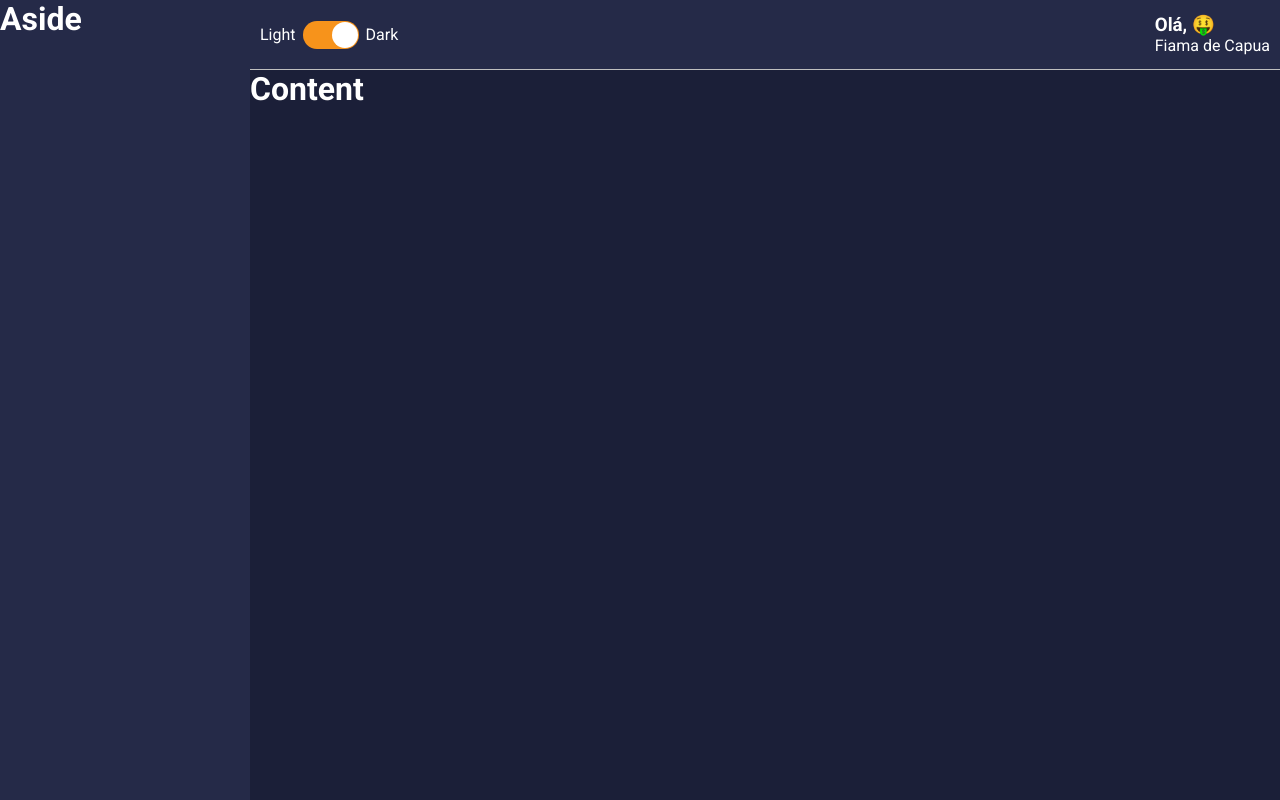
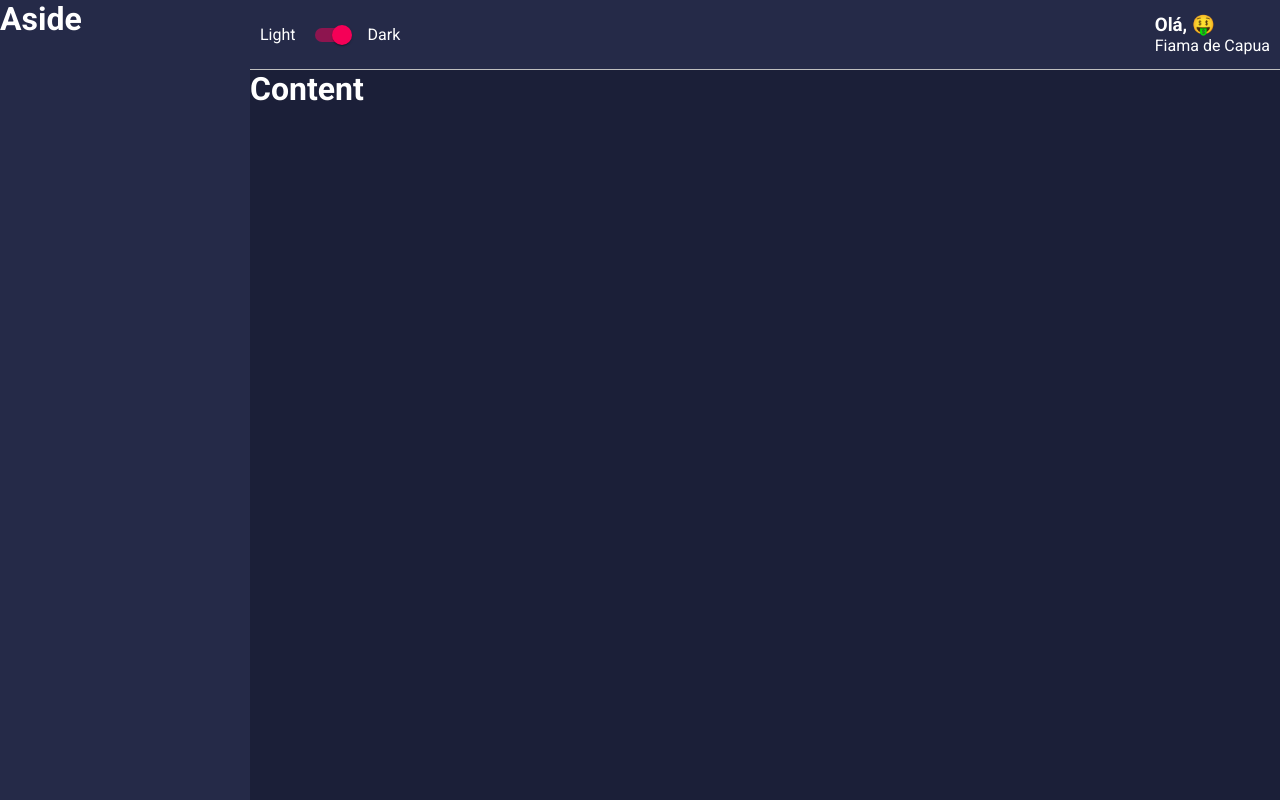
Before and after one commit to FihCapua/my-dashboard, a React (Create React App) app: page /dashboard in a window 1280 px wide. Built offline with nearby package versions, Linux system fonts and the light colour scheme.

Commit message:
(feat) modified toggle component for material UI

```diff
--- a/package.json
+++ b/package.json
@@ -3,6 +3,7 @@
   "version": "0.1.0",
   "private": true,
   "dependencies": {
+    "@material-ui/core": "^4.12.1",
     "@testing-library/jest-dom": "^5.11.4",
     "@testing-library/react": "^11.1.0",
     "@testing-library/user-event": "^12.1.10",
@@ -12,7 +13,6 @@
     "react": "^17.0.2",
     "react-dom": "^17.0.2",
     "react-scripts": "4.0.3",
-    "react-switch": "^6.0.0",
     "styled-components": "^5.3.0",
     "typescript": "^4.1.2",
     "web-vitals": "^1.0.1"
--- a/src/components/Toggle/index.tsx
+++ b/src/components/Toggle/index.tsx
@@ -5,12 +5,7 @@ import { Container, ToggleLabel, ToggleSelector } from './styles';
 const Toggle: React.FC = () => (
     <Container>
         <ToggleLabel>Light</ToggleLabel>
-        <ToggleSelector
-            checked
-            uncheckedIcon={false}
-            checkedIcon={false}
-            onChange={() => console.log('Mudou')}
-        />
+        <ToggleSelector checked onChange={() => console.log('Mudou')} />
         <ToggleLabel>Dark</ToggleLabel>
     </Container>
 );
--- a/src/components/Toggle/styles.ts
+++ b/src/components/Toggle/styles.ts
@@ -1,5 +1,5 @@
 import styled from 'styled-components';
-import Switch, { ReactSwitchProps } from 'react-switch';
+import Switch, { SwitchProps } from '@material-ui/core/Switch';
 
 export const Container = styled.div`
     display: flex;
@@ -11,11 +11,11 @@ export const ToggleLabel = styled.span`
     align-items: center;
 `;
 
-export const ToggleSelector = styled(Switch).attrs<ReactSwitchProps>(
+export const ToggleSelector = styled(Switch).attrs<SwitchProps>(
     ({ theme }) => ({
         onColor: theme.colors.info,
         offColor: theme.colors.warning,
     })
-)<ReactSwitchProps>`
+)<SwitchProps>`
     margin: 0 7px;
 `;
```
Also changed, not shown: 1 other file (tests, documents, lock files or other folders).
